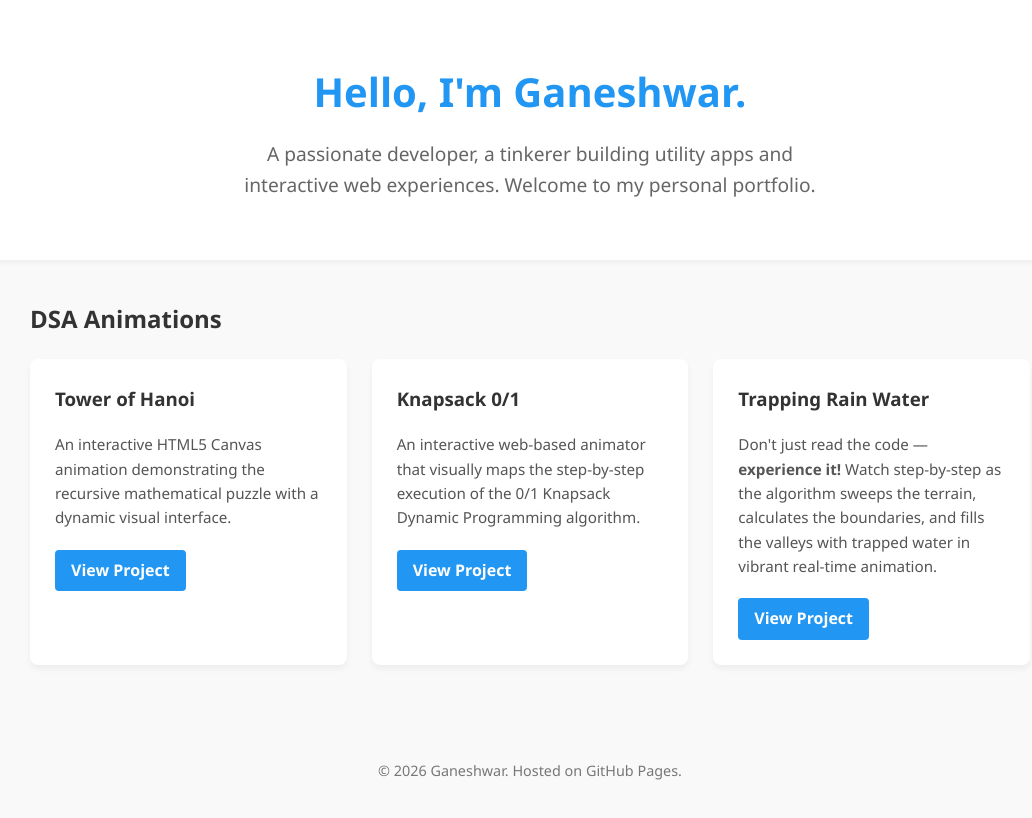
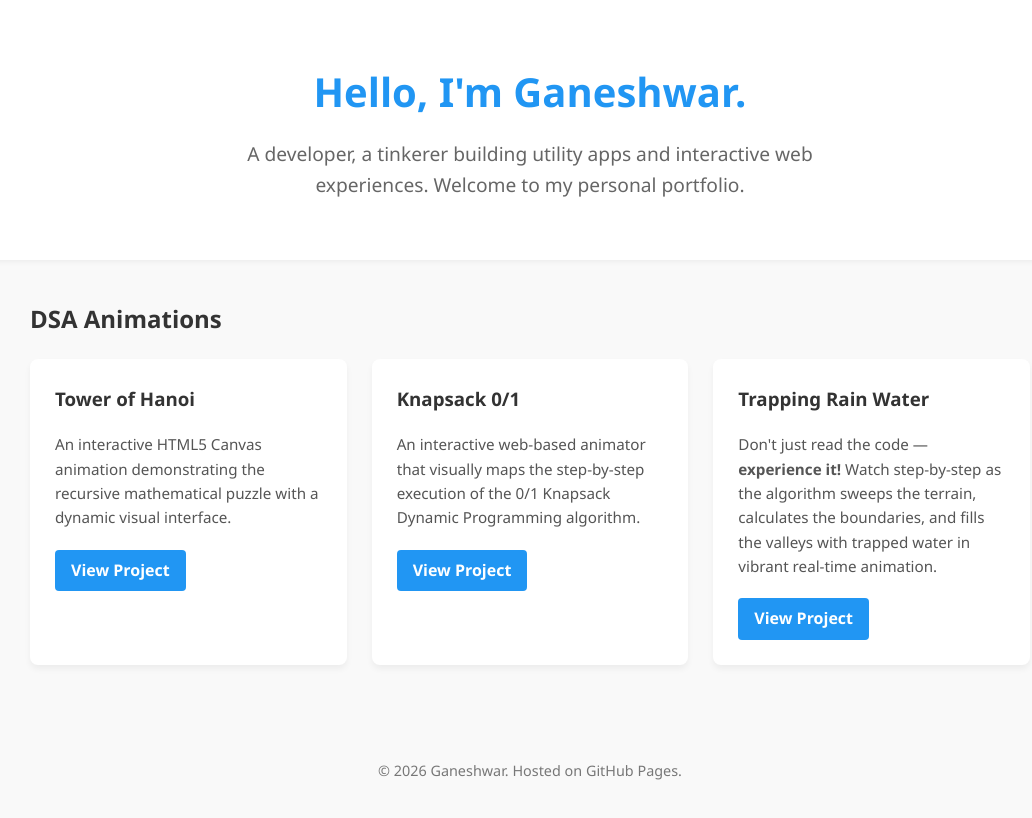
Before and after one commit to gyani1088/gyani1088.github.io, a plain HTML site: page index.html in a window 1280 px wide. Shown: the whole page, without its empty margins (110-1142 px from the left). Drawn offline with Linux system fonts and the light colour scheme.

Commit message:
Update index.html

```diff
--- a/index.html
+++ b/index.html
@@ -91,7 +91,7 @@
 
     <header>
         <h1>Hello, I'm Ganeshwar.</h1>
-        <p>A passionate developer, a tinkerer building utility apps and interactive web experiences. Welcome to my personal portfolio.</p>
+        <p>A developer, a tinkerer building utility apps and interactive web experiences. Welcome to my personal portfolio.</p>
     </header>
 
     <div class="container">
```
